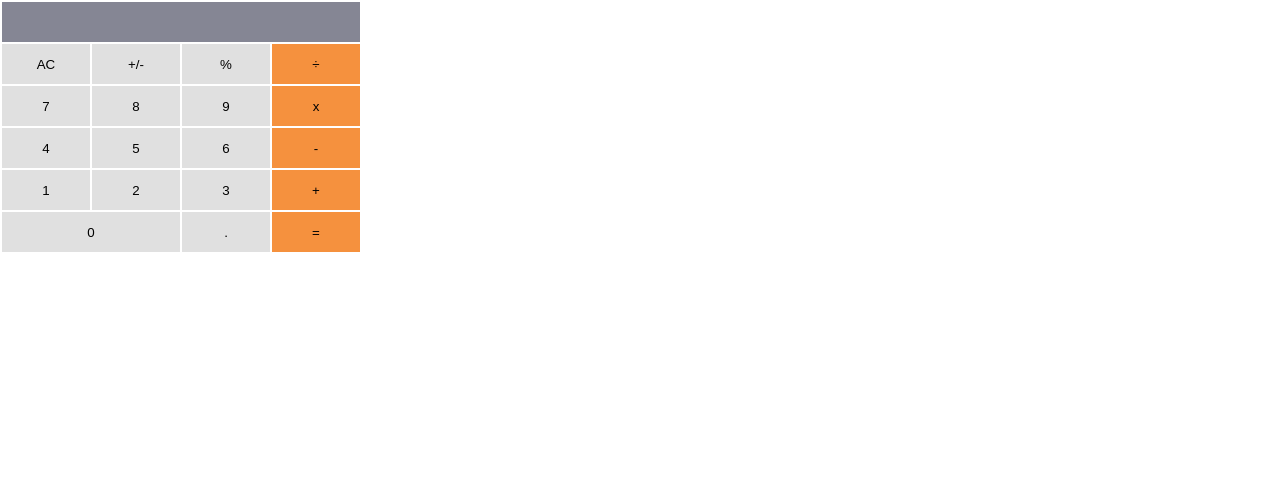
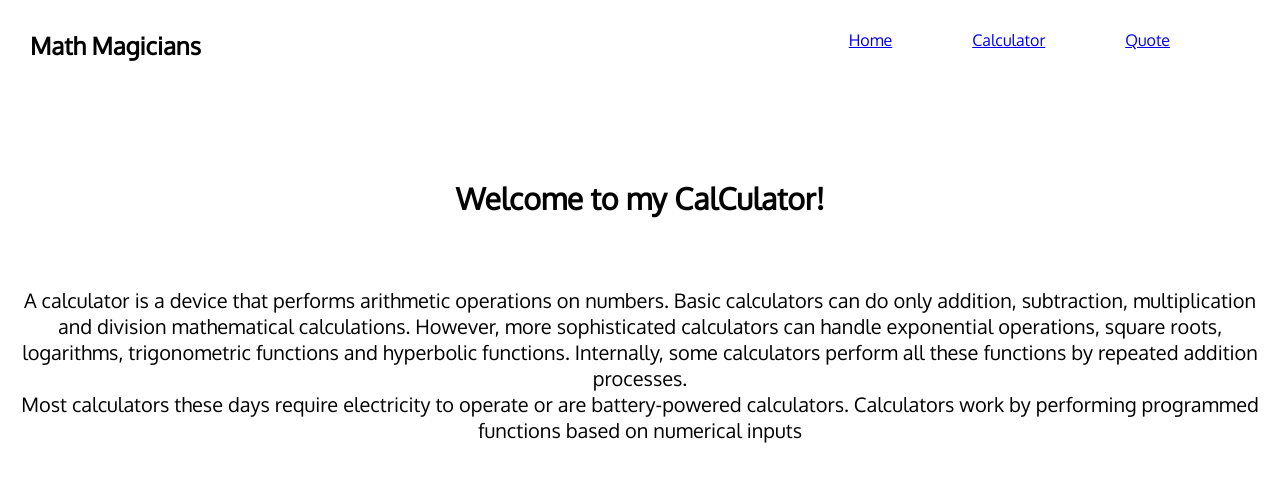
Before and after one commit to UmerZia/math-magicians, a React (Create React App) app: page /Math-Magicians in a window 1280 px wide. Shown: the top 482 px of the page. Built offline with nearby package versions, Linux system fonts and the light colour scheme.

Commit message:
Add full website UI

```diff
--- a/src/App.css
+++ b/src/App.css
@@ -1,4 +1,7 @@
+@import url('https://fonts.googleapis.com/css2?family=Oxygen&display=swap');
+
 * {
   margin: 0;
   padding: 0;
+  font-family: 'Oxygen', sans-serif;
 }
--- a/src/App.js
+++ b/src/App.js
@@ -1,6 +1,10 @@
 import React, { Component } from 'react';
+import { BrowserRouter as Router, Routes, Route } from 'react-router-dom';
 import './App.css';
-import Calculator from './components/Calculator';
+import Calculator from './components/Calculator/Calculator';
+import Navbar from './components/NavBar/NavBar';
+import Home from './components/Home/Home';
+import Quote from './components/Quote/Quote';
 
 export default class App extends Component {
   constructor(props) {
@@ -11,7 +15,16 @@ export default class App extends Component {
   render() {
     return (
       <>
-        <Calculator />
+        <Router>
+          <Navbar />
+          <Routes>
+            <Route path="Math-Magicians/">
+              <Route index element={<Home />} />
+              <Route path="calculator" element={<Calculator />} />
+              <Route path="quote" element={<Quote />} />
+            </Route>
+          </Routes>
+        </Router>
       </>
     );
   }
--- a/src/components/Calculator.js
+++ b/src/components/Calculator.js
@@ -18,7 +18,7 @@ const Calculator = () => {
 
   return (
     <div>
-      <div>
+      <div className={style.CalContainer}>
         <table>
           <tr>
             <td className={style['result-field']} colSpan="4">
--- a/src/components/Calculator.module.css
+++ b/src/components/Calculator.module.css
@@ -6,6 +6,13 @@ table {
   width: 20rem;
   height: 15rem;
   text-align: center;
+}
+
+.CalContainer {
+  display: flex;
+  justify-content: center;
+  height: 50vh;
+  align-items: center;
 }
 
 button {
--- /dev/null
+++ b/src/components/Home/Home.js
@@ -0,0 +1,22 @@
+import React from 'react';
+import styles from './Home.module.css';
+
+const Home = () => (
+  <div className={styles.homeContainer}>
+    <h2>Welcome to my CalCulator!</h2>
+    <p>
+      A calculator is a device that performs arithmetic operations on numbers.
+      Basic calculators can do only addition, subtraction, multiplication and
+      division mathematical calculations. However, more sophisticated
+      calculators can handle exponential operations, square roots, logarithms,
+      trigonometric functions and hyperbolic functions. Internally, some
+      calculators perform all these functions by repeated addition processes.
+      <br />
+      Most calculators these days require electricity to operate or are
+      battery-powered calculators. Calculators work by performing programmed
+      functions based on numerical inputs
+    </p>
+  </div>
+);
+
+export default Home;
--- /dev/null
+++ b/src/components/Home/Home.module.css
@@ -0,0 +1,14 @@
+.homeContainer {
+  height: 50vh;
+  display: flex;
+  flex-direction: column;
+  justify-content: center;
+  align-items: center;
+  text-align: center;
+  font-size: 1.25rem;
+  padding: 20px;
+}
+
+.homeContainer h2 {
+  padding-bottom: 70px;
+}
--- /dev/null
+++ b/src/components/NavBar/NavBar.js
@@ -0,0 +1,23 @@
+import React from 'react';
+import { Link } from 'react-router-dom';
+// eslint-disable-next-line no-unused-vars
+import style from './NavBar.module.css';
+
+const Navbar = () => (
+  <nav>
+    <h1>Math Magicians</h1>
+    <ul className={style.navItems}>
+      <li>
+        <Link to="/Math-magicians/">Home</Link>
+      </li>
+      <li>
+        <Link to="/Math-magicians/calculator">Calculator</Link>
+      </li>
+      <li>
+        <Link to="/Math-magicians/quote">Quote</Link>
+      </li>
+    </ul>
+  </nav>
+);
+
+export default Navbar;
--- /dev/null
+++ b/src/components/NavBar/NavBar.module.css
@@ -0,0 +1,16 @@
+nav {
+  padding: 30px;
+  display: flex;
+  justify-content: space-between;
+}
+
+.navItems {
+  list-style: none;
+  display: flex;
+  justify-content: space-around;
+  gap: 80px;
+}
+
+.navItems li:last-child {
+  padding-right: 5rem;
+}
--- /dev/null
+++ b/src/components/Quote/Quote.js
@@ -0,0 +1,15 @@
+import React from 'react';
+import styles from './Quote.module.css';
+
+const Quote = () => (
+  <div className={styles.quote}>
+    <div className={styles['quote-text']}>
+      &quot;Without mathematics, there’s nothing you can do. Everything around
+      you is mathematics. Everything around you is numbers..&quot;
+    </div>
+    <br />
+    <span>-Shakuntala Devi, Indian writer and mental calculator</span>
+  </div>
+);
+
+export default Quote;
--- /dev/null
+++ b/src/components/Quote/Quote.module.css
@@ -0,0 +1,9 @@
+.quote {
+  text-align: center;
+  margin-top: 2em;
+}
+
+.quote span {
+  padding-left: 50rem;
+  font-weight: bold;
+}
```
